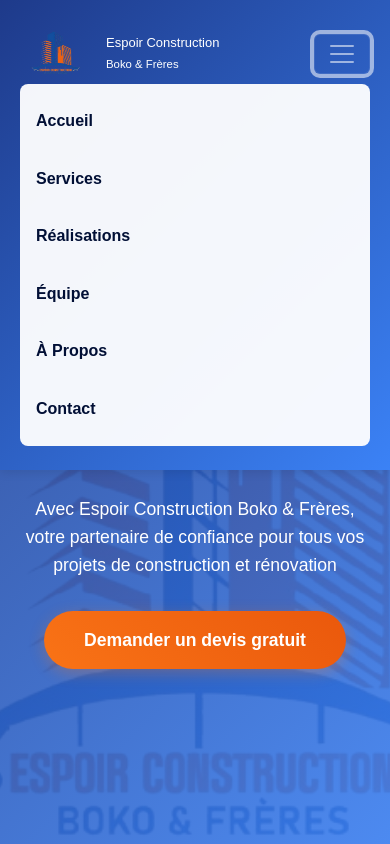
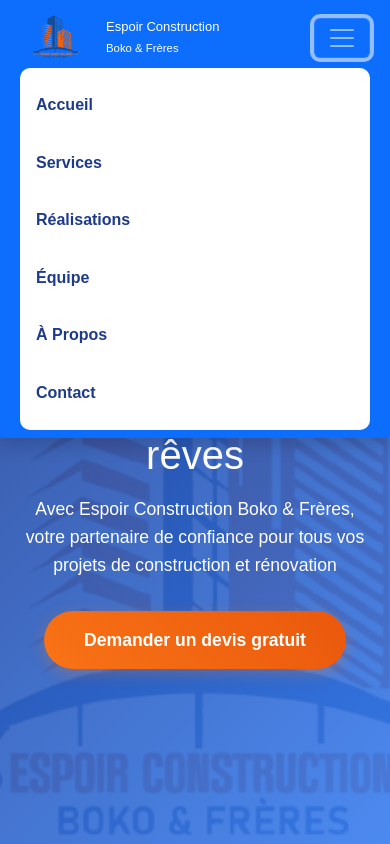
Before and after one commit to Waribiz/boko-et-freres, a plain HTML site: page index.html in a window 390 px wide. Both pictures are taken after a click on the button 342 px from the left and 54 px from the top of the page. Shown: the top 844 px of the page. Drawn offline with nearby package versions, Linux system fonts and the light colour scheme.

Commit message:
changes menu

```diff
--- a/index.html
+++ b/index.html
@@ -610,19 +610,23 @@
             100% { transform: rotate(360deg); }
         }
 
-
         @media (max-width: 768px) {
   .navbar-collapse {
-    background-color: rgba(255, 255, 255, 0.95); /* pour bien voir les liens sur fond blanc */
+    background: white;
+    border-radius: 10px;
     padding: 1rem;
-    border-radius: 8px;
   }
 
   .navbar-nav .nav-link {
-    color: #010f35;
+    color: #1e3a8a;
     font-weight: bold;
   }
+
+  .navbar-nav .nav-link:hover {
+    color: #f97316;
+  }
 }
+
 
     </style>
 
@@ -630,26 +634,31 @@
 <body>
     <div class="loading" id="loading">
         <div class="spinner"></div>
+        <img src="./img/logo.png" alt="Logo" style="width: 70px; height: 50px; border-radius: 9999px;" />
     </div>
 
     <header>
-        <nav class="navbar navbar-expand-lg navbar-dark">
+        <nav class="navbar navbar-expand-lg navbar-dark bg-primary fixed-top shadow">
           <div class="container">
             <a class="navbar-brand d-flex align-items-center" href="#">
               <img src="./img/logo.png" alt="Logo" style="width: 70px; height: 50px; border-radius: 9999px;" />
-              <span class="nom mx-3">Espoir Construction<br><small>Boko & Frères</small></span>
+              <span class="nom mx-3 text-white">Espoir Construction<br><small>Boko & Frères</small></span>
             </a>
-            <button class="navbar-toggler" type="button" data-bs-toggle="collapse" data-bs-target="#navbarNav">
+
+            <!-- Bouton toggle -->
+            <button class="navbar-toggler" id="men" type="button" data-bs-toggle="collapse" data-bs-target="#navbarMenu">
               <span class="navbar-toggler-icon"></span>
             </button>
-            <div class="collapse navbar-collapse" id="navbarNav">
+
+            <!-- Menu -->
+            <div class="collapse navbar-collapse" id="navbarMenu">
               <ul class="navbar-nav ms-auto">
-                <li class="nav-item"><a class="nav-link" href="#home">Accueil</a></li>
-                <li class="nav-item"><a class="nav-link" href="#services">Services</a></li>
-                <li class="nav-item"><a class="nav-link" href="#portfolio">Réalisations</a></li>
-                <li class="nav-item"><a class="nav-link" href="#team">Équipe</a></li>
-                <li class="nav-item"><a class="nav-link" href="#about">À Propos</a></li>
-                <li class="nav-item"><a class="nav-link" href="#contact">Contact</a></li>
+                <li class="nav-item"><a onclick="document.getElementById('men').click()" class="nav-link" href="#home">Accueil</a></li>
+                <li class="nav-item"><a onclick="document.getElementById('men').click()" class="nav-link" href="#services">Services</a></li>
+                <li class="nav-item"><a onclick="document.getElementById('men').click()" class="nav-link" href="#portfolio">Réalisations</a></li>
+                <li class="nav-item"><a onclick="document.getElementById('men').click()" class="nav-link" href="#team">Équipe</a></li>
+                <li class="nav-item"><a onclick="document.getElementById('men').click()" class="nav-link" href="#about">À Propos</a></li>
+                <li class="nav-item"><a onclick="document.getElementById('men').click()" class="nav-link" href="#contact">Contact</a></li>
               </ul>
             </div>
           </div>
@@ -970,7 +979,9 @@
             observer.observe(card);
         });
     </script>
+        <script src="./bootstrap.min.js"></script>
     <script src="https://cdn.jsdelivr.net/npm/bootstrap@5.3.6/dist/js/bootstrap.bundle.min.js"></script>
-    <script src="./bootstrap.min.js"></script>
+    <script src="https://cdn.jsdelivr.net/npm/bootstrap@5.3.6/dist/js/bootstrap.bundle.min.js"></script>
+
  </body>
 </html>
```
